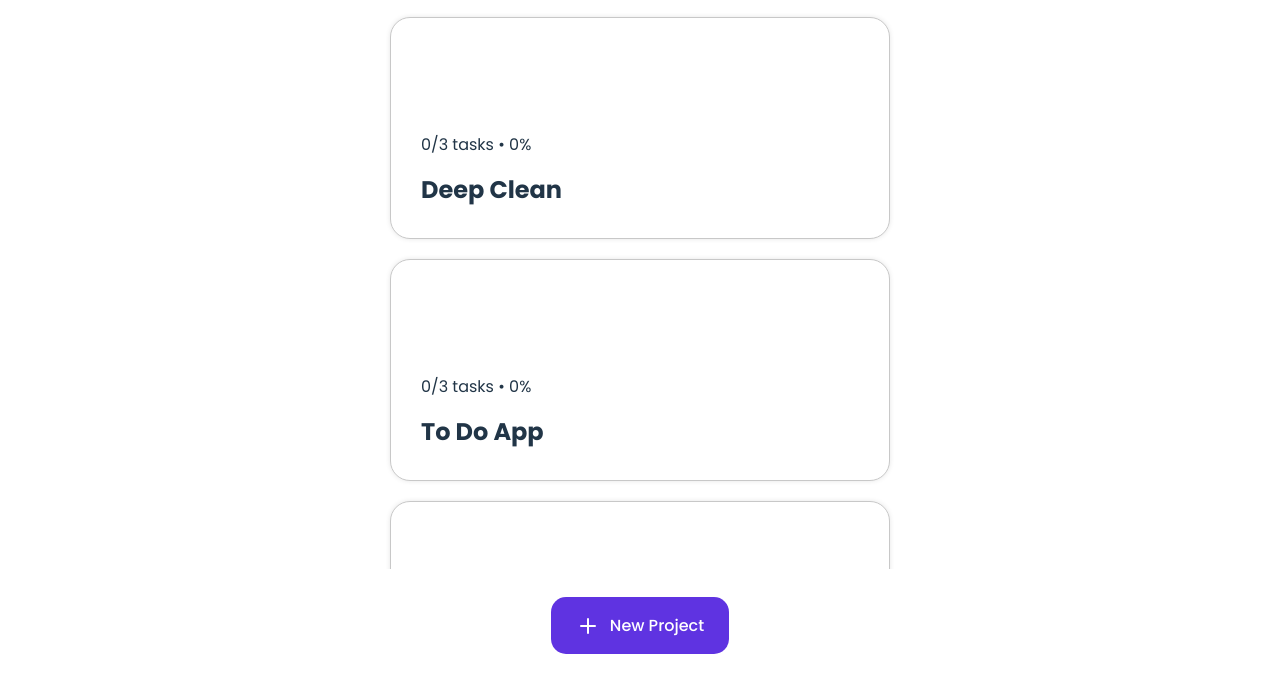
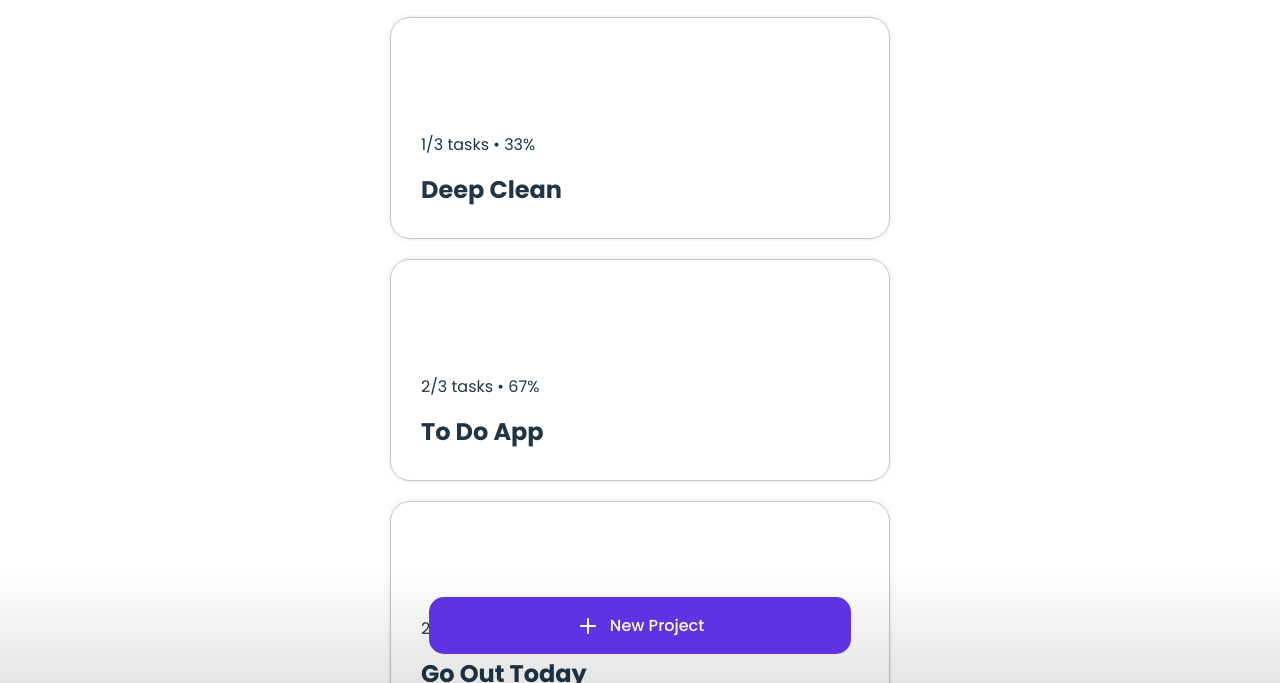
Before and after one commit to textencoder/to-do-app, a website built with Vite: page index.html in a window 1280 px wide. Shown: the part 117-800 px from the top of the page. Built offline with nearby package versions, Linux system fonts and the light colour scheme.

Commit message:
style updates & task completion data now flows into project tiles on home page

```diff
--- a/src/markup/home/main.js
+++ b/src/markup/home/main.js
@@ -19,7 +19,14 @@ const buildProjectTile = (index) => {
 
   projectTile.classList.add('project-tile')
 
-  tasksCompleted.textContent = `0/${projectArr[index].toDoList.length} tasks • 0%`
+  let count = 0;
+  for (const item of projectArr[index].toDoList) {
+    if (item.status == 'Completed') {
+      count++
+    }
+  }
+
+  tasksCompleted.textContent = `${count}/${projectArr[index].toDoList.length} tasks • ${Number(((count / projectArr[index].toDoList.length) * 100).toFixed(0))}%`
   projectName.textContent = projectArr[index].title;
 
   projectTile.append(tasksCompleted, projectName);
--- a/src/style.css
+++ b/src/style.css
@@ -51,10 +51,12 @@ header {
   svg {
     width: 36px;
     cursor: pointer;
+    transition: transform 0.3s ease, stroke 0.3s ease;
   }
 
   svg:hover {
     stroke: var(--color-blue);
+    transform: scale(1.1);
   }
 }
 
@@ -63,6 +65,7 @@ header {
   gap: 20px;
   padding: 20px;
   overflow-y: scroll;
+  height: 113%;
   scrollbar-width: none;
 }
 
@@ -89,6 +92,12 @@ header {
 footer {
   display: grid;
   place-items: center;
+  position: fixed;
+  left: 0;
+  right: 0;
+  bottom: 0;
+  background: linear-gradient(to top, rgba(0, 0, 0, 0.1), transparent);
+  height: 115px;
 
   button {
     width: 33%;
```
